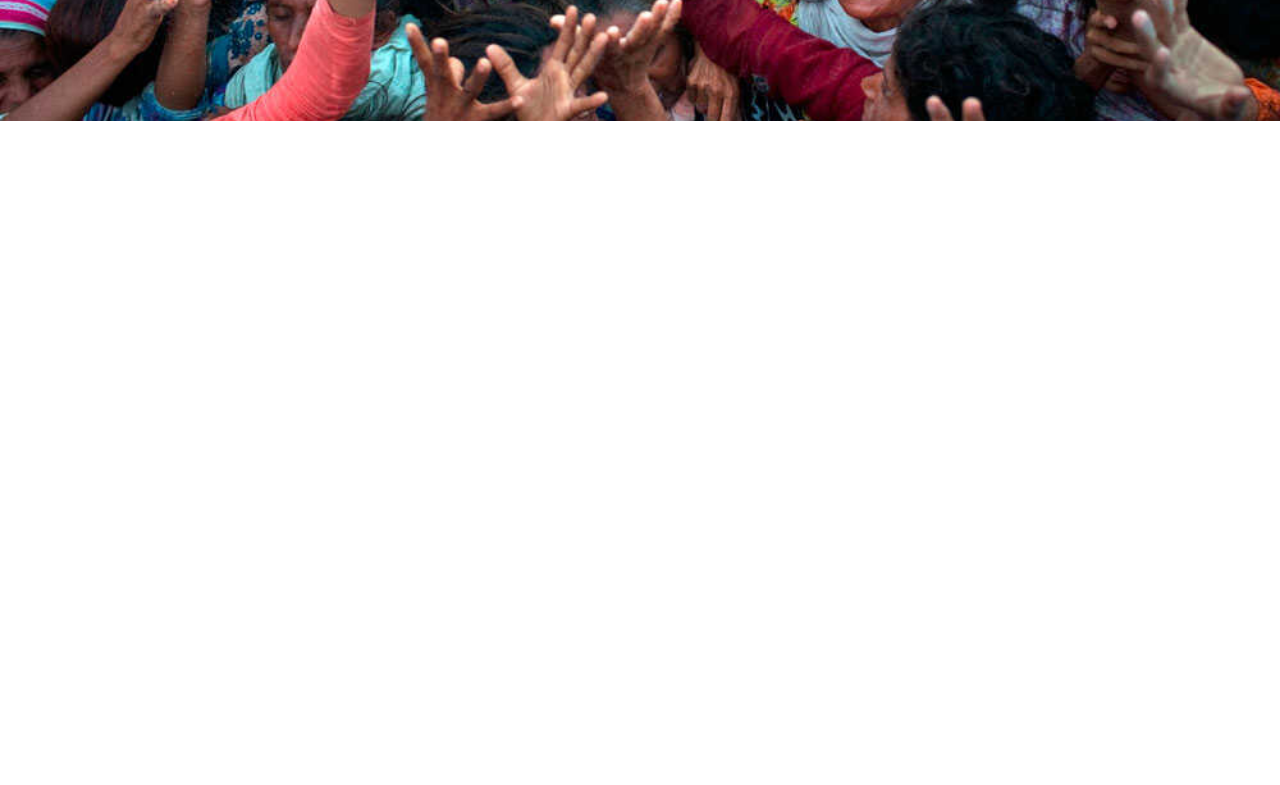
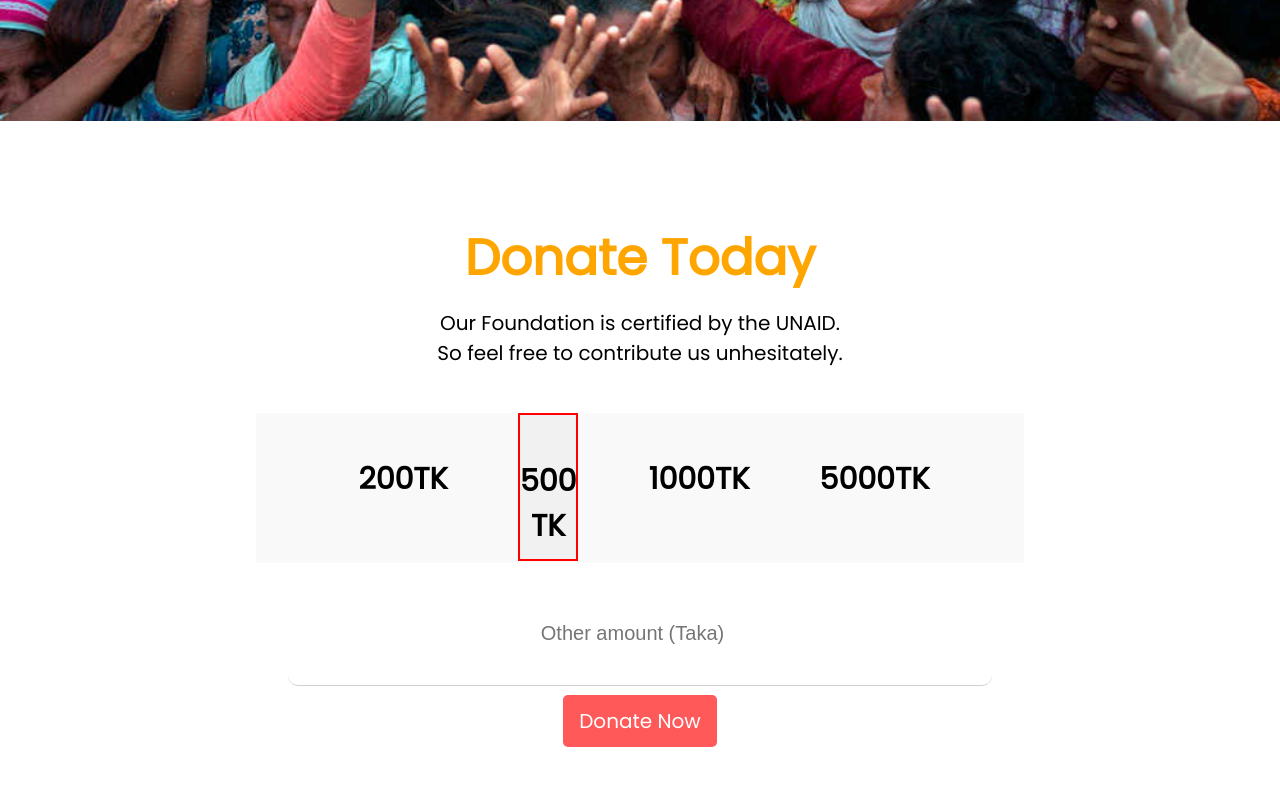
Before and after one commit to Miskatur/human-aid-welfare-foundation, a plain HTML site: page index.html in a window 1280 px wide. Shown: the part 549-1334 px from the top of the page. Before the commit the page ends 800 px from the top, so only its background shows below. Drawn offline with Linux system fonts and the light colour scheme.

Commit message:
second section complete

```diff
--- a/index.html
+++ b/index.html
@@ -39,6 +39,46 @@
     </section>
     <!--Top Section ended-->
 
+    <!--Donation Section Started-->
+    <section class="donation-section">
+        <div class="donation">
+            <h1>Donate Today</h1>
+            <p>
+                Our Foundation is certified by the UNAID. <br>
+                So feel free to contribute us unhesitately.
+            </p> <br>
+            <div class="amount-value">
+                <div class="amount">
+                    <h2>200TK</h2>
+                </div>
+                <div class="amount box">
+                    <h2>500 TK</h2>
+                </div>
+                <div class="amount">
+                    <h2>1000TK</h2>
+                </div>
+                <div class="amount">
+                    <h2>5000TK</h2>
+                </div>
+
+            </div>
+            <div>
+                <input type="number" class="number" name="Donate-tk" id="tk" placeholder="Other amount (Taka)"> <br>
+
+                <a class="link-btn" target="_blank" href="#">Donate Now</a>
+
+            </div>
+
+        </div>
+
+
+    </section>
+
+
+
+    <!--Donation Section ended-->
+
+
 
 </body>
 
--- a/style.css
+++ b/style.css
@@ -23,9 +23,6 @@ body {
     text-align: center;
     width: 600px;
     height: 400px;
-
-
-
 }
 
 .header-text {
@@ -59,3 +56,61 @@ body {
     text-decoration: none;
 
 }
+
+/*Donation Section*/
+
+.donation-section {
+    text-align: center;
+    margin-top: 30px;
+    margin-bottom: 10px;
+}
+
+.donation h1 {
+    margin-top: 100px;
+    font-size: 50px;
+    color: orange;
+
+}
+
+.donation p {
+    font-size: 20px;
+    margin-top: -30px;
+}
+
+.amount-value {
+    display: flex;
+    text-align: center;
+    height: 150px;
+    font-size: 20px;
+    padding-left: 5%;
+    padding-right: 5%;
+    margin-left: 20%;
+    margin-right: 20%;
+    background-color: rgba(128, 128, 128, 0.048);
+}
+
+.amount {
+    text-align: center;
+    margin-left: 6%;
+    margin-right: 5%;
+    padding-top: 3%;
+}
+
+.box {
+    border: 2px solid red;
+    width: 130%;
+    height: 125px;
+    background-color: rgba(165, 152, 154, 0.092);
+}
+
+.number {
+    border: 0;
+    border-bottom: 1px solid rgba(128, 128, 128, 0.366);
+    margin-top: 20px;
+    margin-bottom: 20px;
+    width: 700px;
+    height: 100px;
+    text-align: center;
+    font-size: 20px;
+    border-radius: 10px;
+}
```
